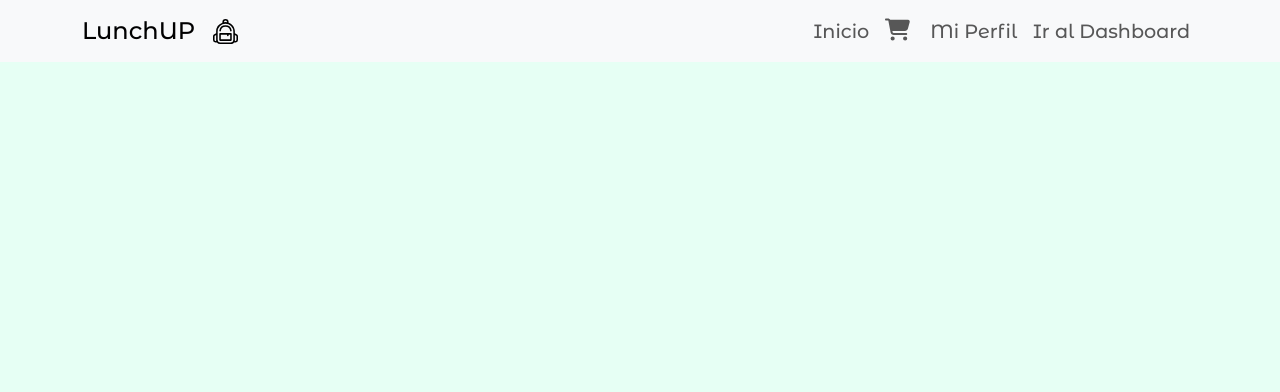
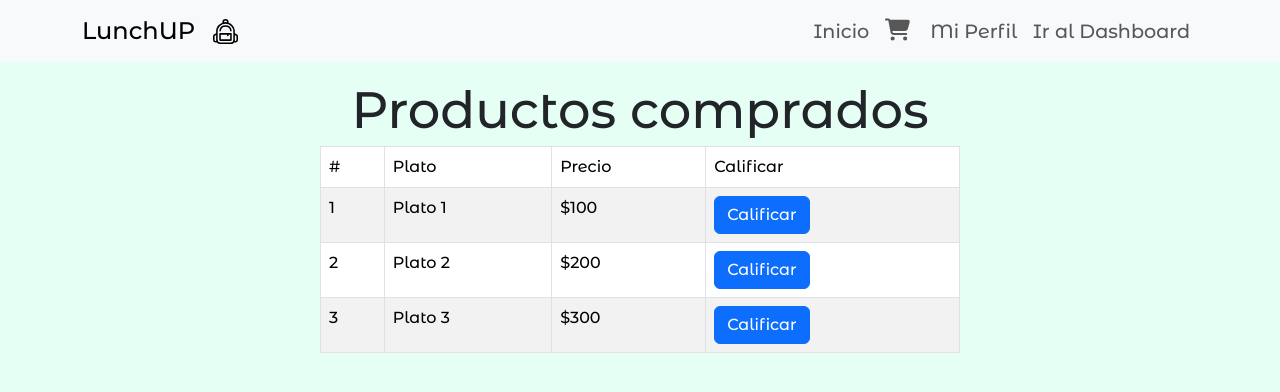
Before and after one commit to LaunchUP-INC/LunchUP-FRONT, a React (Vite) app: page /history/1 in a window 1280 px wide. Shown: the top 392 px of the page. Built offline with nearby package versions, Linux system fonts and the light colour scheme; sample sign-in values are in the browser's storage.

Commit message:
se modifico el componente del historial de compras

```diff
--- a/src/App.jsx
+++ b/src/App.jsx
@@ -19,6 +19,7 @@ import { ProtectedRoute, ProtectAdminRoutes } from "./Views/RoutesProtection/Rou
 import BuyHistory from "./Views/BuyHistory";
 import ChildViewDetails from "./Views/ChildViewDetails";
 import BannedView from "./Views/BannedView";
+import BuyDetailView from "./Views/BuyDetailView";
 function App() {
 
 
@@ -36,6 +37,7 @@ function App() {
         <Route path="/profile/edit" element={<ProtectedRoute><ProfileEdit /></ProtectedRoute>} />
         <Route path="/profile/children" element={<ProtectedRoute><ChildViewDetails /></ProtectedRoute>} />
         <Route path="/history" element={<ProtectedRoute><BuyHistory /></ProtectedRoute>} />
+        <Route path="/history/:id" element={<ProtectedRoute><BuyDetailView /></ProtectedRoute>} />
         <Route path="/payment-success" element={<ProtectedRoute><PaymentSuccessView /></ProtectedRoute>} />
         <Route path="/payment-error" element={<ProtectedRoute><PaymentErrorView /></ProtectedRoute>} />
         <Route path="/banned" element={<BannedView />} />
--- /dev/null
+++ b/src/Views/BuyDetailView.jsx
@@ -0,0 +1,12 @@
+import BuyDetail from "../components/BuyDetail/BuyDetail";
+
+
+const BuyDetailView = () => {
+    return (
+        <div>
+            <BuyDetail />
+        </div>
+    )
+}
+
+export default BuyDetailView
--- /dev/null
+++ b/src/components/BuyDetail/BuyDetail.jsx
@@ -0,0 +1,77 @@
+import styles from "./BuyDetail.module.css";
+import { useState } from "react";
+import { Table, Button } from "react-bootstrap";
+import Modal from "react-modal";
+import RatingModal from "../RatingModal/RatingModal";
+
+const BuyDetail = () => {
+    const [rating, setRating] = useState(0);
+    const [showModal, setShowModal] = useState(false);
+    const handleClick = (value) => {
+        setRating(value);
+        setShowModal(true);
+    }
+    return (
+        <div className={styles.buydetail}>
+            <h1 className={styles.title}>Productos comprados</h1>
+
+            <Table striped bordered hover className={styles.table}>
+                <thead>
+                    <tr>
+                        <th>#</th>
+                        <th>Plato</th>
+                        <th>Precio</th>
+                        <th>Calificar</th>
+                    </tr>
+                </thead>
+                <tbody>
+                    <tr>
+                        <td>1</td>
+                        <td>Plato 1</td>
+                        <td>$100</td>
+                        <td><Button variant="primary" onClick={() => handleClick(1)}>Calificar</Button></td>
+                    </tr>
+                    <tr>
+                        <td>2</td>
+                        <td>Plato 2</td>
+                        <td>$200</td>
+                        <td><Button variant="primary" onClick={() => handleClick(2)}>Calificar</Button></td>
+                    </tr>
+                    <tr>
+                        <td>3</td>
+                        <td>Plato 3</td>
+                        <td>$300</td>
+                        <td><Button variant="primary" onClick={() => handleClick(3)}>Calificar</Button></td>
+                    </tr>
+                </tbody>
+            </Table>
+            <div>
+                <Modal
+                    isOpen={showModal}
+                    onRequestClose={() => setShowModal(false)}
+                    style={{
+                        content: {
+                            top: '50%',
+                            left: '50%',
+                            right: 'auto',
+                            bottom: 'auto',
+                            marginRight: '-50%',
+                            transform: 'translate(-50%, -50%)',
+                        },
+                    }}
+                >
+                    <div>
+                        <Button variant="danger" onClick={() => setShowModal(false)} className={styles.closeButton}>X </Button>
+                        <h2>Calificar</h2>
+                        <p>Dinos que te parecio el plato</p>
+                        <RatingModal rating={rating} setRating={setRating} />
+                        <Button variant="primary" onClick={() => setShowModal(false)}>Calificar</Button>
+                    </div>
+                </Modal>
+            </div>
+        </div>
+
+    )
+}
+
+export default BuyDetail;
--- /dev/null
+++ b/src/components/BuyDetail/BuyDetail.module.css
@@ -0,0 +1,38 @@
+.buydetail {
+    display: flex;
+    flex-direction: column;
+    align-items: center;
+    justify-content: center;
+    height: 100%;
+    width: 100%;
+}
+
+.table {
+    width: 50%;
+}
+.closeButton {
+    position: absolute;
+    top: 10px;
+    right: 10px;
+    border: none;
+    border-radius: 5px;
+    font-size: large;
+    justify-content: center;
+    text-align: center;
+    height: 30px 30px;
+    width: 30px 30px;
+  }
+
+  .closeButton:hover {
+    cursor: pointer;
+}
+
+@media (max-width: 576px) {
+    .table {
+        width: 100%;
+    }
+    .title {
+        font-size: 30px;
+        text-align: center;
+    }
+}
--- a/src/components/BuyHistorial/BuyHIstorial.jsx
+++ b/src/components/BuyHistorial/BuyHIstorial.jsx
@@ -1,27 +1,25 @@
-import Modal from "react-modal";
+
 import styles from "./BuyHistorial.module.css";
 import { Table, Button } from "react-bootstrap";
 import { useState } from "react";
 import RatingModal from "../RatingModal/RatingModal";
 import { FaWindowClose } from "react-icons/fa";
+import { useNavigate } from "react-router-dom";
 const BuyHistorial = () => {
-const [rating, setRating] = useState(0);
-const [showModal, setShowModal] = useState(false);
-const handleClick = (value) => {
-    setRating(value);
-    setShowModal(true);
-}
+
+
+const navigate = useNavigate();
+
     return (
-        <div>
-
-            <Table striped bordered hover>
+        <div className={styles.container}>
+            <h2>Mis compras</h2>
+            <Table striped bordered hover className={styles.table}>
                 <thead>
                     <tr>
-                        <th>#</th>
+                        <th>N° Compra</th>
                         <th>Fecha</th>
                         <th>Monto</th>
-                        <th>Producto</th>
-                        <th>Calificar</th>
+                        <th>Detalles</th>
                     </tr>
                 </thead>
                 <tbody>
@@ -29,36 +27,11 @@ const handleClick = (value) => {
                         <td>1</td>
                         <td>01/01/2023</td>
                         <td>$500</td>
-                        <td>Hamburguesa</td>
-                        <td><Button variant="primary" onClick={handleClick}>Calificar</Button></td>
+                        <td><Button variant="primary" onClick={()=> navigate("/history/1") }>Ver Detalles</Button></td>
                     </tr>
                 </tbody>
             </Table>
 
-            <div>
-                <Modal
-                    isOpen={showModal}
-                    onRequestClose={() => setShowModal(false)}
-                    style={{
-                        content: {
-                            top: '50%',
-                            left: '50%',
-                            right: 'auto',
-                            bottom: 'auto',
-                            marginRight: '-50%',
-                            transform: 'translate(-50%, -50%)',
-                        },
-                    }}
-                    >
-                    <div>
-                        <Button variant="danger" onClick={() => setShowModal(false)} className={styles.closeButton}>X </Button>
-                        <h2>Calificar</h2>
-                        <p>Dinos que te parecio el plato</p>
-                        <RatingModal rating={rating} setRating={setRating}/>
-                        <Button variant="primary" onClick={() => setShowModal(false)}>Calificar</Button>
-                    </div>
-                </Modal>
-            </div>
         </div>
     )
 
--- a/src/components/BuyHistorial/BuyHistorial.module.css
+++ b/src/components/BuyHistorial/BuyHistorial.module.css
@@ -1,3 +1,17 @@
+.container {
+  display: flex;
+  flex-direction: column;
+  gap: 30px;
+  align-items: center;
+  width: 80%;
+}
+.table {
+  width: 50%;
+  border-collapse: collapse;
+  border-radius: 10px;
+  overflow: hidden;
+}
+
 .closeButton {
     position: absolute;
     top: 10px;
```
